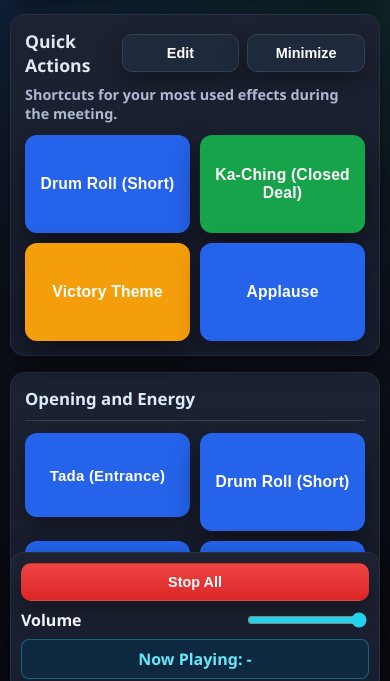
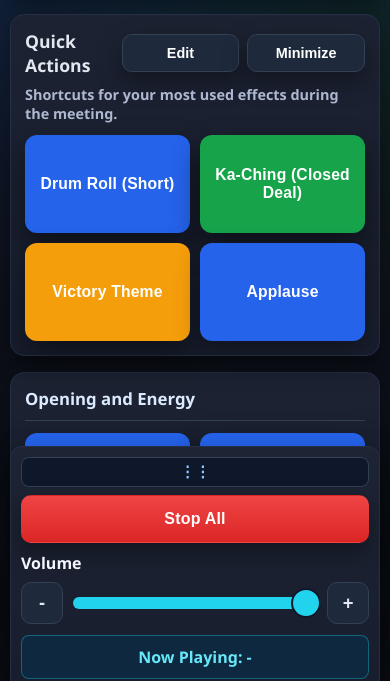
Before and after one commit to mneis/bni_sfx_board, a plain HTML site: page index.html in a window 390 px wide. Shown: the part 144-825 px from the top of the page. Drawn offline with Linux system fonts and the light colour scheme.

Commit message:
feat(ui): improve control dock UX and responsive layout

```diff
--- a/index.html
+++ b/index.html
@@ -39,11 +39,18 @@
     </main>
 
     <section class="control-dock" aria-label="Live Controls">
-        <button id="stop-all" class="botao-controle">Stop All</button>
-        <label class="controle-volume" for="volume-master">
-            <span id="volume-label">Volume</span>
-            <input id="volume-master" type="range" min="0" max="1" step="0.05" value="1">
-        </label>
+        <button id="dock-handle" class="dock-handle" type="button" aria-label="Drag controls" title="Drag controls">⋮⋮</button>
+        <div class="control-main">
+            <button id="stop-all" class="botao-controle">Stop All</button>
+            <label class="controle-volume" for="volume-master">
+                <span id="volume-label">Volume</span>
+                <div class="volume-control-row">
+                    <button id="volume-down" class="botao-volume" type="button" aria-label="Volume down">-</button>
+                    <input id="volume-master" type="range" min="0" max="1" step="0.05" value="1">
+                    <button id="volume-up" class="botao-volume" type="button" aria-label="Volume up">+</button>
+                </div>
+            </label>
+        </div>
         <span id="now-playing" class="agora-tocando">Now Playing: -</span>
     </section>
 
--- a/style.css
+++ b/style.css
@@ -66,14 +66,15 @@ h1 {
 
 .control-dock {
     position: fixed;
-    left: 16px;
-    right: 16px;
+    left: 50%;
+    transform: translateX(-50%);
+    width: min(980px, calc(100vw - 24px));
     bottom: 14px;
     z-index: 30;
     display: grid;
-    grid-template-columns: auto minmax(240px, 320px) minmax(230px, 1fr);
+    grid-template-columns: auto minmax(320px, 420px) minmax(200px, 1fr);
     align-items: center;
-    gap: 10px;
+    gap: 12px;
     background: linear-gradient(180deg, rgba(255, 255, 255, 0.04), rgba(255, 255, 255, 0.01)), var(--panel-color);
     border: 1px solid var(--panel-border);
     border-radius: 12px;
@@ -82,13 +83,61 @@ h1 {
     backdrop-filter: blur(8px);
 }
 
-.language-switch,
-.controle-volume {
+.dock-handle {
+    border: 1px solid #334155;
+    background: #0f172a;
+    color: #93c5fd;
+    border-radius: 8px;
+    height: 30px;
+    width: 54px;
+    font-size: 0.95rem;
+    font-weight: 900;
+    cursor: grab;
+    touch-action: none;
+    user-select: none;
+}
+
+.dock-handle:active {
+    cursor: grabbing;
+}
+
+.control-dock.is-dragging {
+    opacity: 0.95;
+    box-shadow: 0 18px 36px rgba(0, 0, 0, 0.5);
+}
+
+.control-dock.is-floating {
+    z-index: 40;
+    transform: none;
+}
+
+.control-main {
+    display: grid;
+    grid-template-columns: max-content minmax(260px, 340px);
+    align-items: center;
+    gap: 14px;
+}
+
+.language-switch {
     display: flex;
     align-items: center;
     gap: 8px;
     font-weight: 700;
     color: var(--text-color);
+}
+
+.controle-volume {
+    display: grid;
+    grid-template-columns: auto minmax(180px, 1fr);
+    align-items: center;
+    column-gap: 10px;
+    font-weight: 700;
+    color: var(--text-color);
+}
+
+.controle-volume > span {
+    align-self: center;
+    line-height: 1;
 }
 
 .language-switch select,
@@ -105,7 +154,82 @@ h1 {
 }
 
 .controle-volume input {
-    width: 120px;
+    width: 100%;
+    height: 44px;
+    cursor: pointer;
+    touch-action: manipulation;
+    -webkit-appearance: none;
+    appearance: none;
+    background: transparent;
+    --volume-percent: 100%;
+}
+
+.volume-control-row {
+    display: grid;
+    grid-template-columns: 42px minmax(120px, 1fr) 42px;
+    align-items: center;
+    gap: 8px;
+    width: min(100%, 340px);
+}
+
+.botao-volume {
+    height: 42px;
+    width: 42px;
+    border-radius: 10px;
+    border: 1px solid #334155;
+    background: #1e293b;
+    color: #e2e8f0;
+    font-size: 1.15rem;
+    font-weight: 900;
+    cursor: pointer;
+    touch-action: manipulation;
+}
+
+.botao-volume:hover {
+    filter: brightness(1.1);
+}
+
+.controle-volume input::-webkit-slider-runnable-track {
+    height: 12px;
+    background: linear-gradient(
+        90deg,
+        #22d3ee 0,
+        #22d3ee var(--volume-percent),
+        #1f2937 var(--volume-percent),
+        #1f2937 100%
+    );
+    border-radius: 999px;
+}
+
+.controle-volume input::-webkit-slider-thumb {
+    -webkit-appearance: none;
+    appearance: none;
+    width: 30px;
+    height: 30px;
+    border-radius: 999px;
+    background: #22d3ee;
+    border: 2px solid #0f172a;
+    margin-top: -9px;
+}
+
+.controle-volume input::-moz-range-track {
+    height: 12px;
+    background: #1f2937;
+    border-radius: 999px;
+}
+
+.controle-volume input::-moz-range-progress {
+    height: 12px;
+    background: #22d3ee;
+    border-radius: 999px;
+}
+
+.controle-volume input::-moz-range-thumb {
+    width: 30px;
+    height: 30px;
+    border-radius: 999px;
+    background: #22d3ee;
+    border: 2px solid #0f172a;
 }
 
 .botao-controle,
@@ -122,6 +246,13 @@ h1 {
 
 .botao-controle {
     background: linear-gradient(180deg, #ef4444, #dc2626);
+    min-height: 48px;
+    min-width: 116px;
+    width: 116px;
+    font-size: 1rem;
+    letter-spacing: 0.2px;
+    touch-action: manipulation;
+    justify-self: start;
 }
 
 .botao-secundario {
@@ -135,7 +266,7 @@ h1 {
 }
 
 .agora-tocando {
-    display: inline-block;
+    display: block;
     font-weight: 700;
     color: #67e8f9;
     background: rgba(8, 47, 73, 0.65);
@@ -143,9 +274,12 @@ h1 {
     padding: 8px 10px;
     border-radius: 8px;
     min-width: 0;
+    width: 100%;
+    min-height: 44px;
     white-space: nowrap;
     overflow: hidden;
     text-overflow: ellipsis;
+    line-height: 26px;
 }
 
 .quick-actions {
@@ -325,15 +459,36 @@ h1 {
     .control-dock {
         left: 10px;
         right: 10px;
+        width: auto;
+        transform: none;
         bottom: 10px;
         grid-template-columns: 1fr;
         padding: 10px;
         gap: 8px;
     }
 
+    .control-main {
+        grid-template-columns: 1fr;
+        gap: 12px;
+    }
+
+    .dock-handle {
+        width: 100%;
+    }
+
+    .botao-controle {
+        width: 100%;
+        min-width: 0;
+    }
+
     .controle-volume {
         width: 100%;
-        justify-content: space-between;
+        grid-template-columns: 1fr;
+        row-gap: 8px;
+    }
+
+    .volume-control-row {
+        width: 100%;
     }
 
     .agora-tocando {
@@ -365,3 +520,56 @@ h1 {
         font-size: 0.98rem;
     }
 }
+
+@media (orientation: landscape) and (max-height: 600px) {
+    .control-dock {
+        left: auto;
+        right: 10px;
+        top: 10px;
+        bottom: auto;
+        width: min(320px, 42vw);
+        transform: none;
+        display: flex;
+        flex-direction: column;
+        justify-content: flex-start;
+        align-items: stretch;
+        gap: 10px;
+        transform: none;
+        max-height: min(86vh, 420px);
+        overflow-y: auto;
+    }
+
+    .control-main {
+        grid-template-columns: 1fr;
+        gap: 8px;
+        width: 100%;
+    }
+
+    .dock-handle {
+        width: 100%;
+    }
+
+    .botao-controle {
+        width: 100%;
+        min-width: 0;
+    }
+
+    .controle-volume {
+        width: 100%;
+        grid-template-columns: 1fr;
+        row-gap: 8px;
+    }
+
+    .controle-volume input {
+        width: 100%;
+    }
+
+    .volume-control-row {
+        width: 100%;
+    }
+
+    .agora-tocando {
+        width: 100%;
+        text-align: left;
+    }
+}
```
